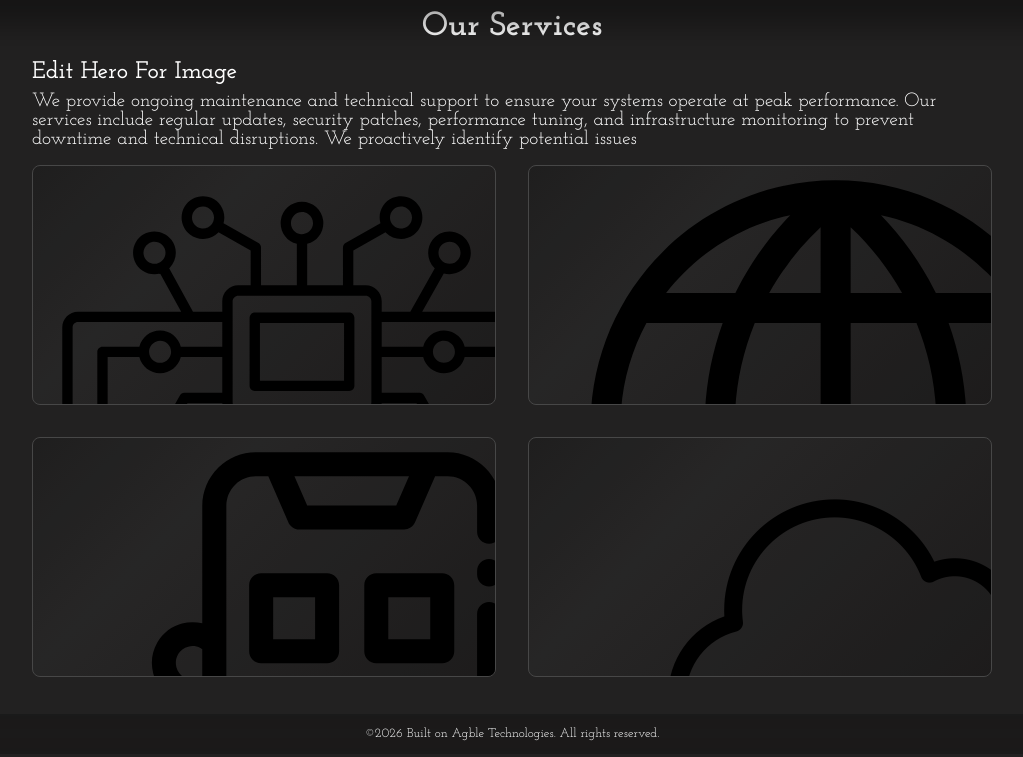
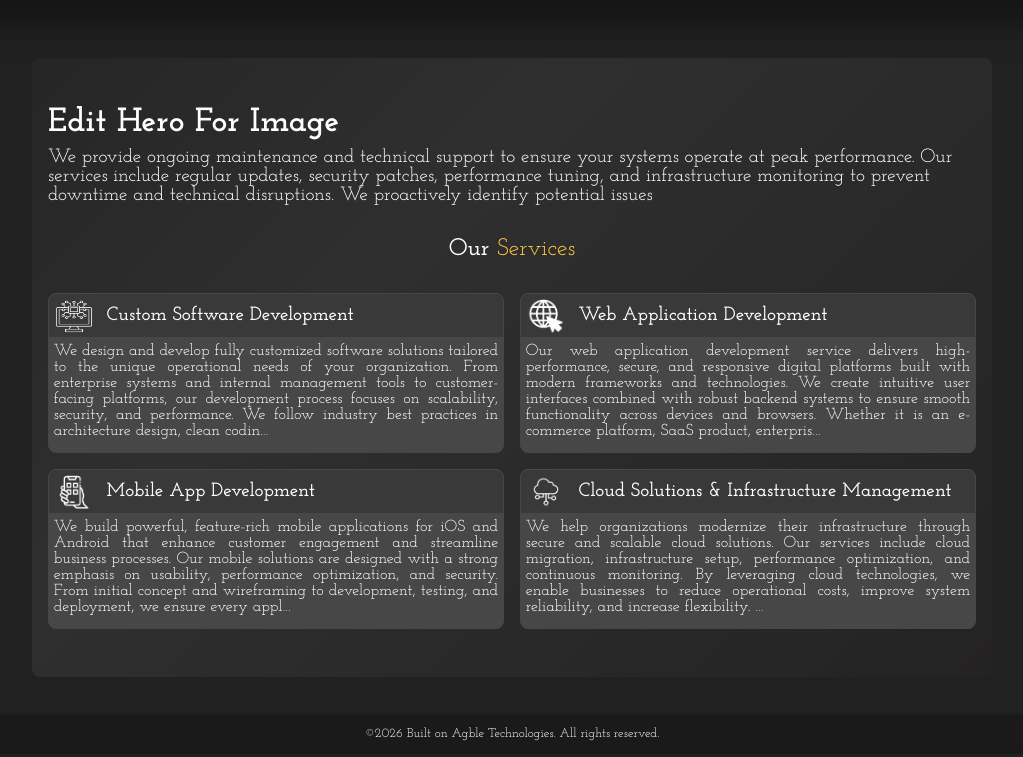
Before and after one commit to I-AGBLE/techmartliberia, a Django app: page /services/ in a window 1280 px wide. Shown: the part 46-803 px from the top of the page, without its empty margins (128-1151 px from the left). Run offline with Django 5.2, Linux system fonts and the light colour scheme; data comes from the database, SQL or seed files in the repository.

Commit message:
services page styles updated

```diff
--- a/main/static/main/css/styles.css
+++ b/main/static/main/css/styles.css
@@ -108,6 +108,10 @@ nav {
   backdrop-filter: blur(50px);
   -webkit-backdrop-filter: blur(20px);
   transition: var(--transition);
+}
+
+span {
+  color: var(--color_gold);
 }
 
 nav:hover {
@@ -225,7 +229,13 @@ main {
 
 .services_section {
   display: grid;
-  gap: 1rem;
+  gap: 2rem;
+  margin-top: 3rem;
+  background: linear-gradient(135deg, #141414, #302f2f, #1e1c1c);
+  background-size: 200% 200%;
+  animation: smoothShift 20s ease-in-out infinite;
+  padding: 3rem 1rem;
+  border-radius: var(--border_radius);
 }
 .services_text {
   display: grid;
@@ -235,21 +245,17 @@ main {
 .service_cards {
   display: grid;
   grid-template-columns: repeat(2, 1fr);
-  gap: 2rem;
+  gap: 1rem;
   align-items: start; /* prevents vertical stretching shifts */
 }
 
 .service_card {
   border-radius: var(--border_radius);
   transition: var(--transition);
-  height: 15rem;
+  height: 10rem;
   border: 0.1px solid rgb(71, 71, 71);
   transform-origin: center; /* ensures it scales from center */
-
-  background: linear-gradient(135deg, #141414, #302f2f, #1e1c1c);
-  background-size: 200% 200%;
-  animation: smoothShift 20s ease-in-out infinite;
-  overflow: hidden;
+  background-color: var(--text_color_variant);
 }
 
 @keyframes smoothShift {
@@ -265,10 +271,10 @@ main {
 }
 
 .service_card:hover {
-  box-shadow: var(--box_shadow);
   cursor: pointer;
   transform: scale(0.96);
-  border: 0.2px solid #2c2b2b;
+  border: 0.2px solid var(--text_color_variant);
+  background-color: var(--nav_bg);
 }
 
 .service_card a {
@@ -278,7 +284,25 @@ main {
 .service_title {
   border-bottom: 0.1px solid rgb(71, 71, 71);
   background-color: var(--nav_bg);
+  display: flex;
+  gap: 0.5rem;
+  align-items: center;
+  padding: 0.3rem .3rem;
 }
+
+.service_icon {
+  width: 2.5rem;
+  height: 2.1rem;
+  overflow: hidden;
+}
+
+.service_icon img {
+  width: 100%;
+  height: 100%;
+  filter: brightness(0) invert(1);
+  transition: var(--transition);
+}
+
 
 .service_title h3 {
   padding: 0.3rem;
--- a/main/templates/main/services.html
+++ b/main/templates/main/services.html
@@ -4,17 +4,15 @@
 
 {% block content %}
 <div class="services_section">
-    <center>
-        <h1>Our Services</h1>
-    </center>
+
 
     {% for hero in hero_section %}
     <div class="services_text">
 
         <div class="services_text_title">
-            <h2>
+            <h1>
                 {{ hero.hero_text_title|title }}
-            </h2>
+            </h1>
         </div>
 
         <div class="services_text_body">
@@ -26,8 +24,12 @@
     {% endfor %}
 
 
+    <center>
+        <h2>Our <span>Services</span> </h2>
+    </center>
 
     <div class="service_cards">
+
         {% for service in services %}
 
         <div class="service_card">
```
Also changed, not shown: main/static/main/images/default_service_icon.png (added).
